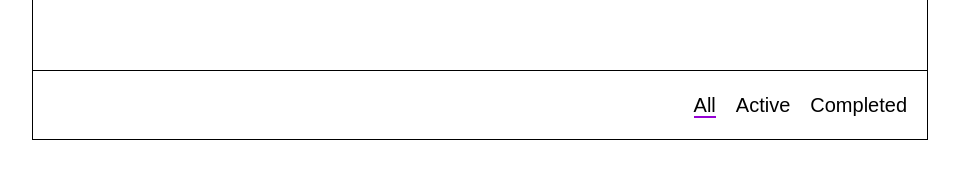
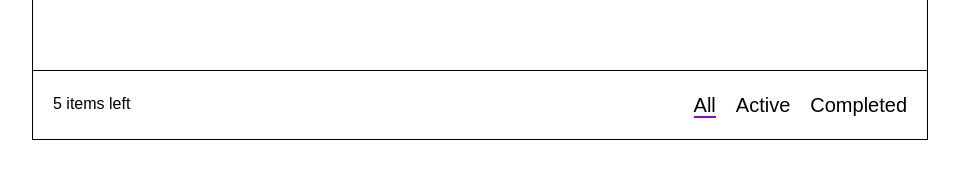
Before and after one commit to iamcoderUA/todo-list, an Angular app: page / in a window 1280 px wide. Shown: the part 540-718 px from the top of the page, without its empty margins (160-1119 px from the left). Built offline with nearby package versions, Linux system fonts and the light colour scheme.

Commit message:
feat(todos:footer): milestone 18, add todo-items counter

```diff
--- a/src/app/todos/footer/footer.component.html
+++ b/src/app/todos/footer/footer.component.html
@@ -1,4 +1,5 @@
-<footer class="todos-footer flex">
+<footer class="todos-footer">
+  <div class="todos-footer__counter">{{(todoItems).length}} items left</div>
   <nav class="nav">
     <ul class="nav-list flex">
       <li class="nav-list__item">
--- a/src/app/todos/footer/footer.component.scss
+++ b/src/app/todos/footer/footer.component.scss
@@ -1,7 +1,8 @@
 .todos {
   &-footer {
     display: flex;
-    justify-content: flex-end;
+    justify-content: space-between;
+    align-items: center;
     width: 100%;
     padding: 20px;
     border-top: 1px solid black;
--- a/src/app/todos/footer/footer.component.ts
+++ b/src/app/todos/footer/footer.component.ts
@@ -1,4 +1,8 @@
 import { Component } from '@angular/core';
+
+import { TodoItemsModel } from '../../core/models/todo-items';
+
+import { TodoItemsService } from '../../core/services/todo-items.service';
 
 @Component({
   selector: 'app-footer',
@@ -6,4 +10,13 @@ import { Component } from '@angular/core';
   styleUrls: ['./footer.component.scss']
 })
 export class FooterComponent {
+
+  constructor(
+    private todoItemsService: TodoItemsService,
+  ) {
+  }
+
+  get todoItems () {
+    return this.todoItemsService.todoItems as TodoItemsModel[];
+  }
 }
```
